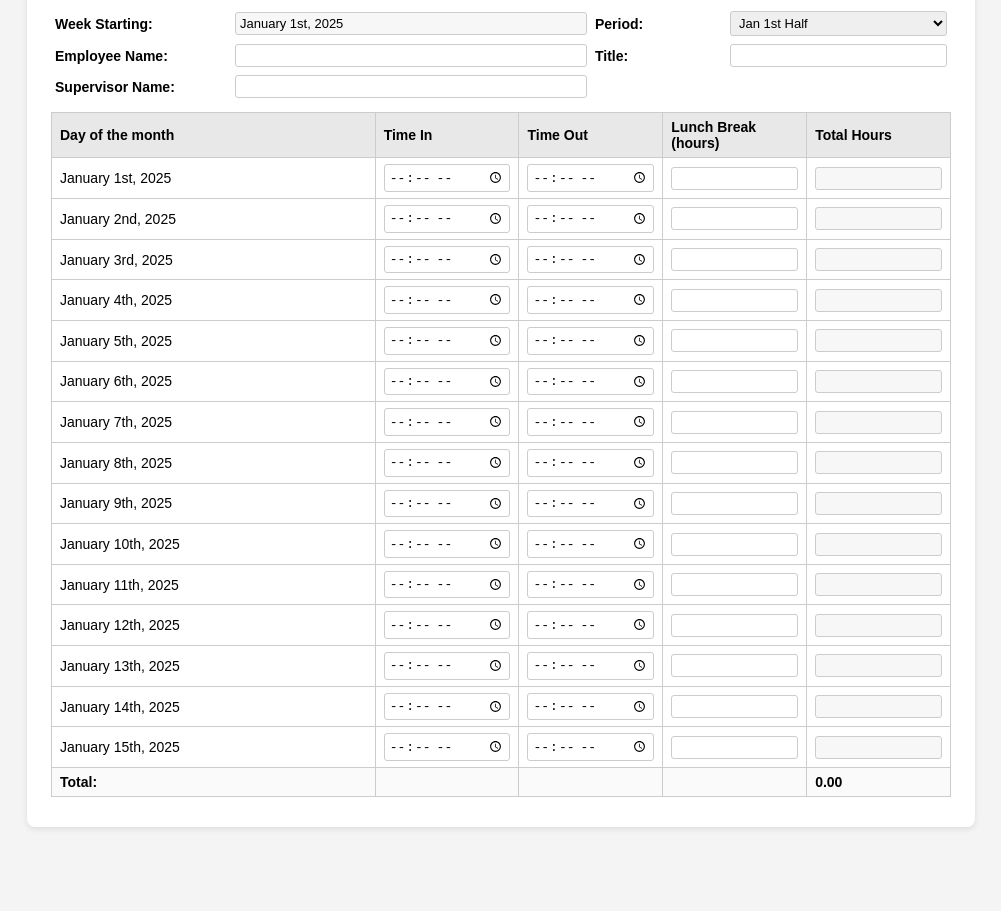
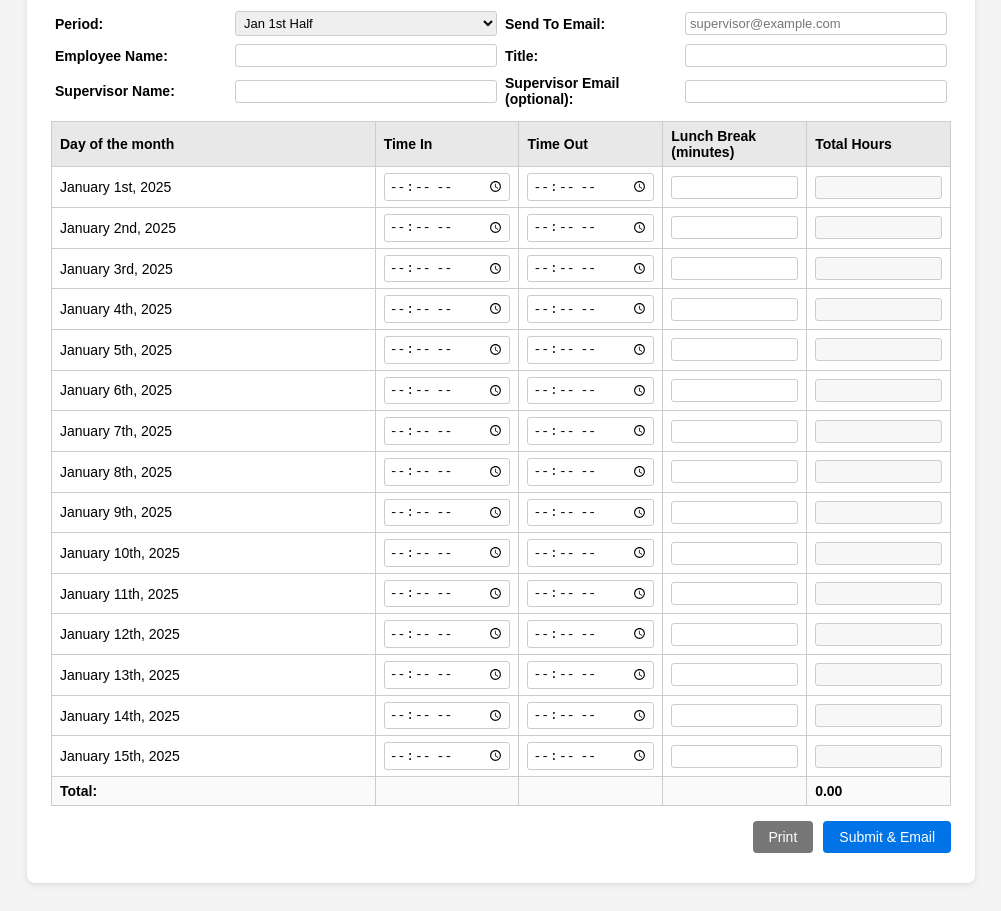
Before and after one commit to Mukta-png/AdvancedTimesheet, a plain HTML site: page index.html in a window 1280 px wide. Shown: the part 109-1020 px from the top of the page, without its empty margins (139-1140 px from the left). Before the commit the page ends 964 px from the top, so only its background shows below. Drawn offline with Linux system fonts and the light colour scheme.

Commit message:
Enhance timesheet with print and submit buttons
Added buttons for printing and submitting the timesheet, updated lunch break input to minutes, and modified email submission functionality.

```diff
--- a/index.html
+++ b/index.html
@@ -59,6 +59,39 @@
       font-weight: bold;
       background: #fafafa;
     }
+    .buttons {
+      margin-top: 15px;
+      text-align: right;
+      display: flex;
+      gap: 10px;
+      justify-content: flex-end;
+    }
+    button {
+      padding: 8px 16px;
+      border-radius: 4px;
+      border: none;
+      cursor: pointer;
+      font-size: 14px;
+    }
+    .btn-print {
+      background-color: #777;
+      color: #fff;
+    }
+    .btn-submit {
+      background-color: #0073e6;
+      color: #fff;
+    }
+    @media print {
+      .buttons {
+        display: none;
+      }
+      body {
+        background: #fff;
+      }
+      .sheet-container {
+        box-shadow: none;
+      }
+    }
   </style>
 </head>
 <body>
@@ -66,16 +99,11 @@
 <div class="sheet-container">
   <h1>Bi-Weekly Timesheet</h1>
 
-  <!-- Header info (like the Excel template) -->
+  <!-- Header info -->
   <table class="no-border">
     <tr>
-      <td style="width: 20%;"><strong>Week Starting:</strong></td>
-      <td style="width: 40%;">
-        <!-- This is auto-filled based on the period selection -->
-        <input type="text" id="weekStartingDisplay" readonly />
-      </td>
-      <td style="width: 15%;"><strong>Period:</strong></td>
-      <td style="width: 25%;">
+      <td style="width: 20%;"><strong>Period:</strong></td>
+      <td style="width: 30%;">
         <!-- Dropdown: Jan 1st Half, Jan 2nd Half, ..., Dec 2nd Half -->
         <select id="weekPeriod">
           <option value="0-1">Jan 1st Half</option>
@@ -104,6 +132,8 @@
           <option value="11-2">Dec 2nd Half</option>
         </select>
       </td>
+      <td style="width: 20%;"><strong>Send To Email:</strong></td>
+      <td style="width: 30%;"><input type="text" id="recipientEmail" placeholder="supervisor@example.com" /></td>
     </tr>
     <tr>
       <td><strong>Employee Name:</strong></td>
@@ -114,8 +144,8 @@
     <tr>
       <td><strong>Supervisor Name:</strong></td>
       <td><input type="text" id="supervisorName" /></td>
-      <td></td>
-      <td></td>
+      <td><strong>Supervisor Email (optional):</strong></td>
+      <td><input type="text" id="supervisorEmail" /></td>
     </tr>
   </table>
 
@@ -126,12 +156,12 @@
         <th style="width: 36%;">Day of the month</th>
         <th style="width: 16%;">Time In</th>
         <th style="width: 16%;">Time Out</th>
-        <th style="width: 16%;">Lunch Break (hours)</th>
+        <th style="width: 16%;">Lunch Break (minutes)</th>
         <th style="width: 16%;">Total Hours</th>
       </tr>
     </thead>
     <tbody id="timesheetBody">
-      <!-- rows will be populated by JavaScript -->
+      <!-- rows populated by JavaScript -->
     </tbody>
     <tfoot>
       <tr class="total-row">
@@ -144,6 +174,10 @@
     </tfoot>
   </table>
 
+  <div class="buttons">
+    <button class="btn-print" type="button" onclick="printTimesheet()">Print</button>
+    <button class="btn-submit" type="button" onclick="submitTimesheet()">Submit & Email</button>
+  </div>
 </div>
 
 <script>
@@ -163,7 +197,7 @@
   function createRow(dateStr) {
     const tr = document.createElement("tr");
 
-    // Date cell (text only)
+    // Date cell (label only)
     const tdDate = document.createElement("td");
     tdDate.textContent = dateStr;
     tr.appendChild(tdDate);
@@ -184,12 +218,12 @@
     tdOut.appendChild(inputOut);
     tr.appendChild(tdOut);
 
-    // Lunch Break (hours)
+    // Lunch Break (minutes)
     const tdLunch = document.createElement("td");
     const inputLunch = document.createElement("input");
     inputLunch.type = "number";
     inputLunch.min = "0";
-    inputLunch.step = "0.25";
+    inputLunch.step = "5";
     inputLunch.className = "lunch";
     tdLunch.appendChild(inputLunch);
     tr.appendChild(tdLunch);
@@ -204,7 +238,6 @@
     tdTotal.appendChild(inputTotal);
     tr.appendChild(tdTotal);
 
-    // Recalculate whenever any input changes
     [inputIn, inputOut, inputLunch].forEach(el => {
       el.addEventListener("change", updateTotals);
     });
@@ -214,10 +247,10 @@
 
   function populateDays() {
     const select = document.getElementById("weekPeriod");
-    const value = select.value; // e.g. "0-1"
+    const value = select.value; // "0-1"
     const parts = value.split("-");
-    const monthIndex = parseInt(parts[0], 10);  // 0 = Jan
-    const half = parseInt(parts[1], 10);        // 1 or 2
+    const monthIndex = parseInt(parts[0], 10); // 0 = Jan
+    const half = parseInt(parts[1], 10);       // 1 or 2
 
     const year = new Date().getFullYear();
     const daysInMonth = new Date(year, monthIndex + 1, 0).getDate();
@@ -235,12 +268,6 @@
       tbody.appendChild(row);
     }
 
-    // Set the Week Starting field to the first day of the chosen period
-    const startingLabel =
-      monthNames[monthIndex] + " " +
-      startDay + ordinalSuffix(startDay) + ", " + year;
-    document.getElementById("weekStartingDisplay").value = startingLabel;
-
     updateTotals();
   }
 
@@ -256,14 +283,14 @@
 
       const timeIn = timeInEl.value;
       const timeOut = timeOutEl.value;
-      const lunch = parseFloat(lunchEl.value) || 0;
+      const lunchMinutes = parseFloat(lunchEl.value) || 0;
 
       if (timeIn && timeOut) {
         const [inH, inM] = timeIn.split(":").map(Number);
         const [outH, outM] = timeOut.split(":").map(Number);
 
         let minutes = (outH * 60 + outM) - (inH * 60 + inM);
-        minutes -= lunch * 60;
+        minutes -= lunchMinutes;
 
         if (minutes < 0) minutes = 0;
 
@@ -278,7 +305,76 @@
     document.getElementById("totalHours").textContent = totalAll.toFixed(2);
   }
 
-  // Initialize on load
+  function printTimesheet() {
+    window.print();
+  }
+
+  function submitTimesheet() {
+    updateTotals(); // make sure totals are fresh
+
+    const period = document.getElementById("weekPeriod").options[
+      document.getElementById("weekPeriod").selectedIndex
+    ].text;
+    const employeeName = document.getElementById("employeeName").value || "";
+    const employeeTitle = document.getElementById("employeeTitle").value || "";
+    const supervisorName = document.getElementById("supervisorName").value || "";
+    const supervisorEmail = document.getElementById("supervisorEmail").value || "";
+    const recipient = (document.getElementById("recipientEmail").value || "").trim();
+
+    if (!recipient) {
+      alert("Please enter the email address to send this timesheet to.");
+      return;
+    }
+
+    const totalHours = document.getElementById("totalHours").textContent;
+
+    // Build a simple text summary for the email body
+    let body = "";
+    body += "Timesheet Period: " + period + "\\n";
+    body += "Employee: " + employeeName + "\\n";
+    body += "Title: " + employeeTitle + "\\n";
+    body += "Supervisor: " + supervisorName + "\\n";
+    if (supervisorEmail) {
+      body += "Supervisor Email: " + supervisorEmail + "\\n";
+    }
+    body += "\\nDay-by-day details:\\n";
+
+    const rows = document.querySelectorAll("#timesheetBody tr");
+    rows.forEach(row => {
+      const date = row.cells[0].textContent;
+      const timeIn = row.querySelector(".time-in").value || "";
+      const timeOut = row.querySelector(".time-out").value || "";
+      const lunchMinutes = row.querySelector(".lunch").value || "0";
+      const rowTotal = row.querySelector(".row-total").value || "0";
+      if (timeIn || timeOut || rowTotal !== "0") {
+        body += date + " | In: " + timeIn +
+                " | Out: " + timeOut +
+                " | Lunch (min): " + lunchMinutes +
+                " | Hours: " + rowTotal + "\\n";
+      }
+    });
+
+    body += "\\nTotal Hours: " + totalHours + "\\n";
+
+    const subject = "Timesheet - " + (employeeName || "Employee") +
+      " - " + period;
+
+    // Always CC process@360customer.com
+    let cc = "process@360customer.com";
+    if (supervisorEmail) {
+      cc += "," + supervisorEmail;
+    }
+
+    const mailtoLink =
+      "mailto:" + encodeURIComponent(recipient) +
+      "?cc=" + encodeURIComponent(cc) +
+      "&subject=" + encodeURIComponent(subject) +
+      "&body=" + encodeURIComponent(body);
+
+    // Open email client
+    window.location.href = mailtoLink;
+  }
+
   document.addEventListener("DOMContentLoaded", () => {
     populateDays();
     document.getElementById("weekPeriod")
```
